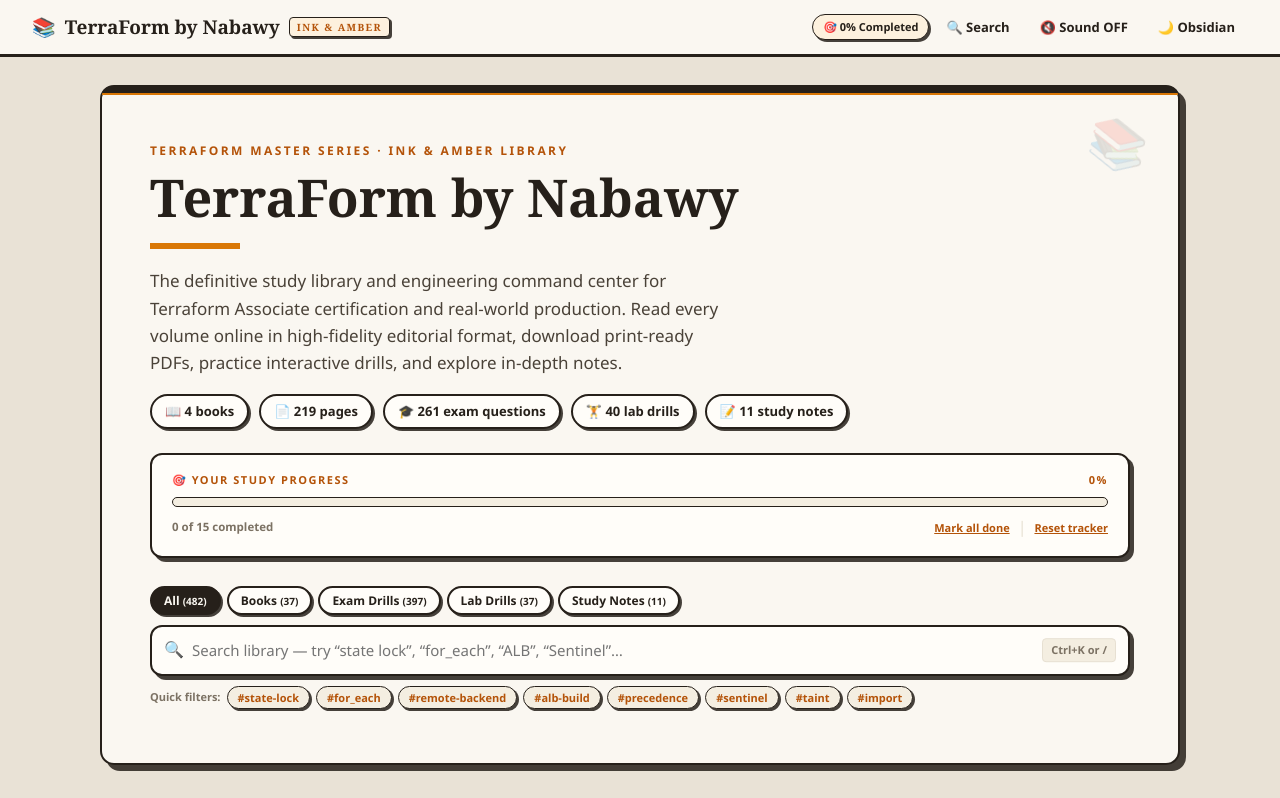
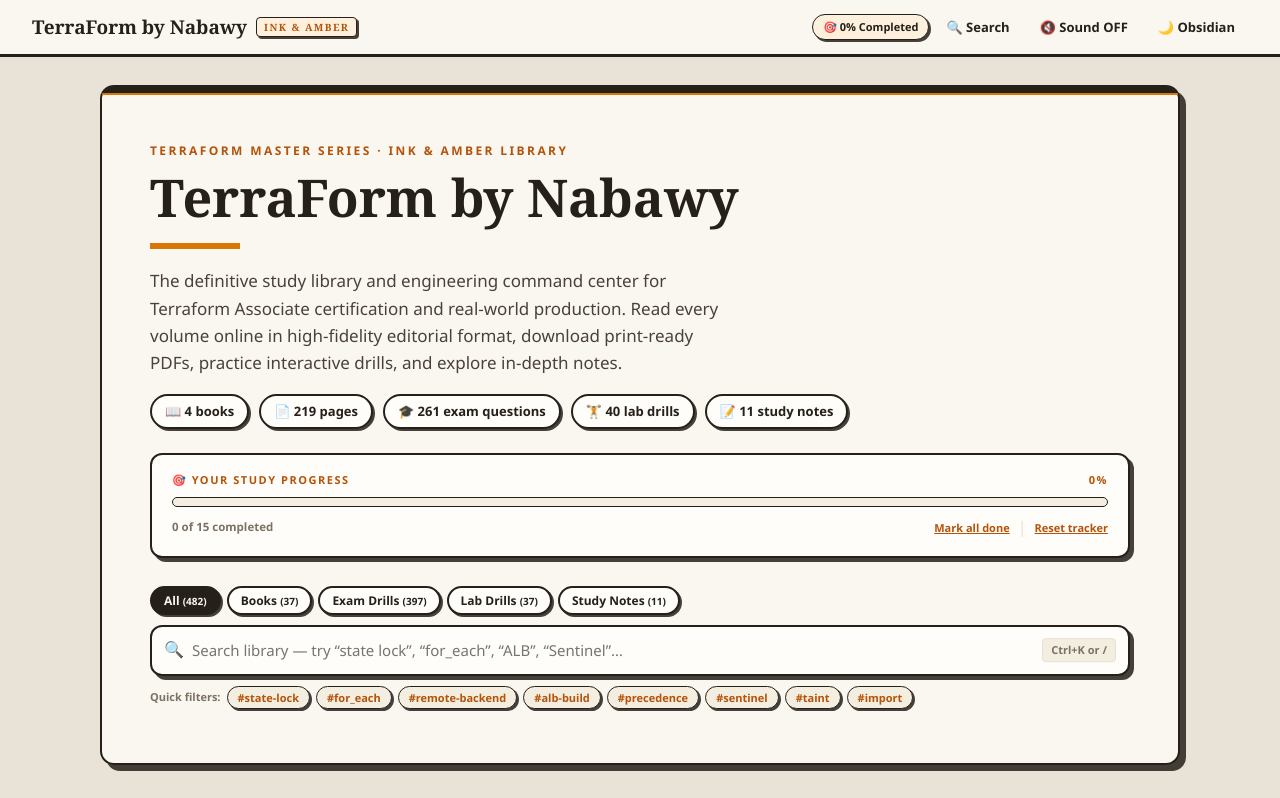
Before and after one commit to EslamNabawy/TerraForm-By-Nabawy, a plain HTML site: page index.html in a window 1280 px wide. Shown: the top 798 px of the page. Drawn offline with Linux system fonts and the light colour scheme.

Commit message:
Remove 📚 icon and stamp square from hero

```diff
--- a/index.html
+++ b/index.html
@@ -13,7 +13,6 @@
   <!-- STICKY NAV -->
   <header class="topnav">
     <a href="#" class="mark">
-      <span>📚</span>
       <span>TerraForm by Nabawy</span>
       <span class="brand-badge">INK &amp; AMBER</span>
     </a>
@@ -33,7 +32,6 @@
 
     <!-- HERO -->
     <section class="sheet" id="hero">
-      <div class="stamp">📚</div>
       <div class="kick">TERRAFORM MASTER SERIES · INK &amp; AMBER LIBRARY</div>
       <h1>TerraForm by Nabawy</h1>
       <hr class="ambrule">
```
